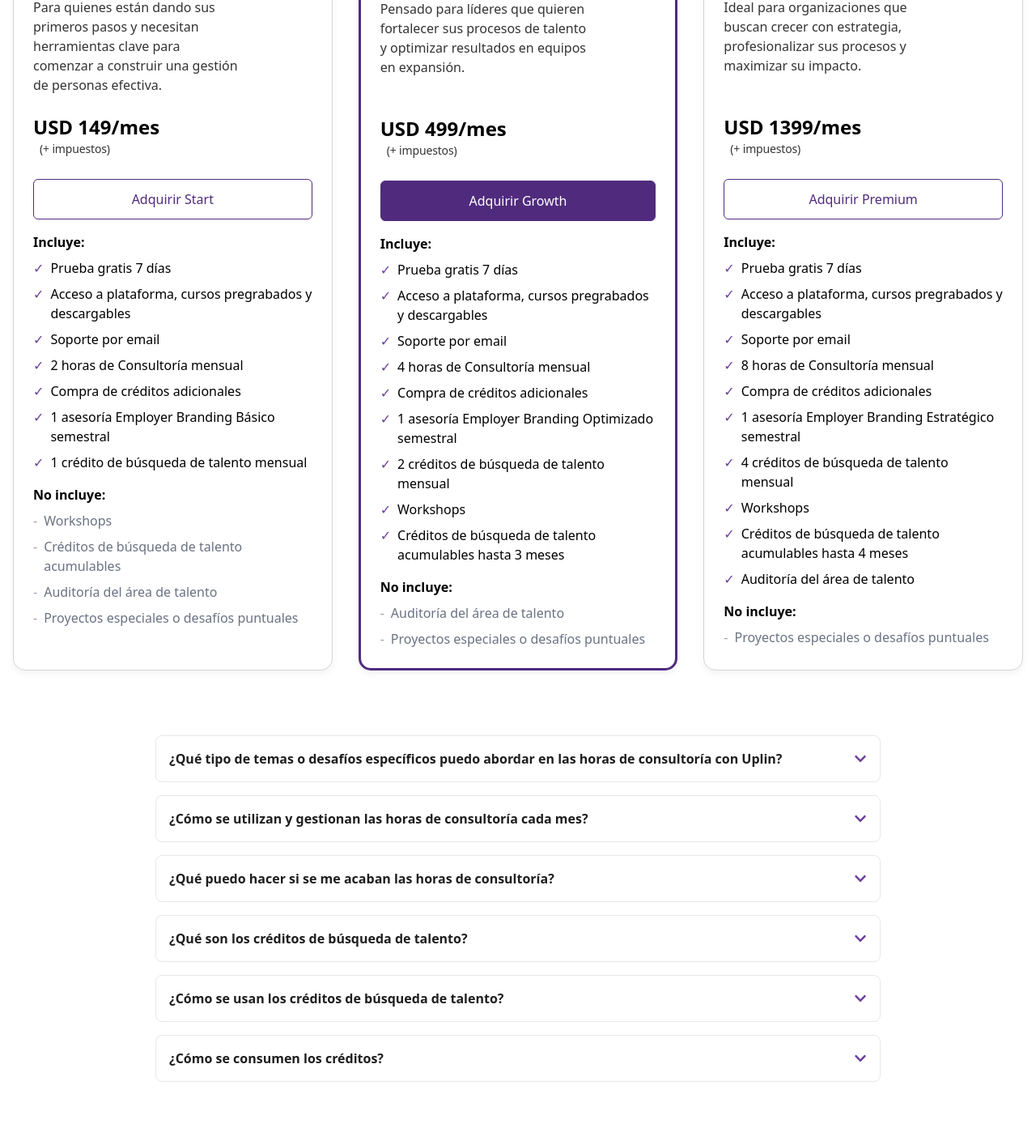
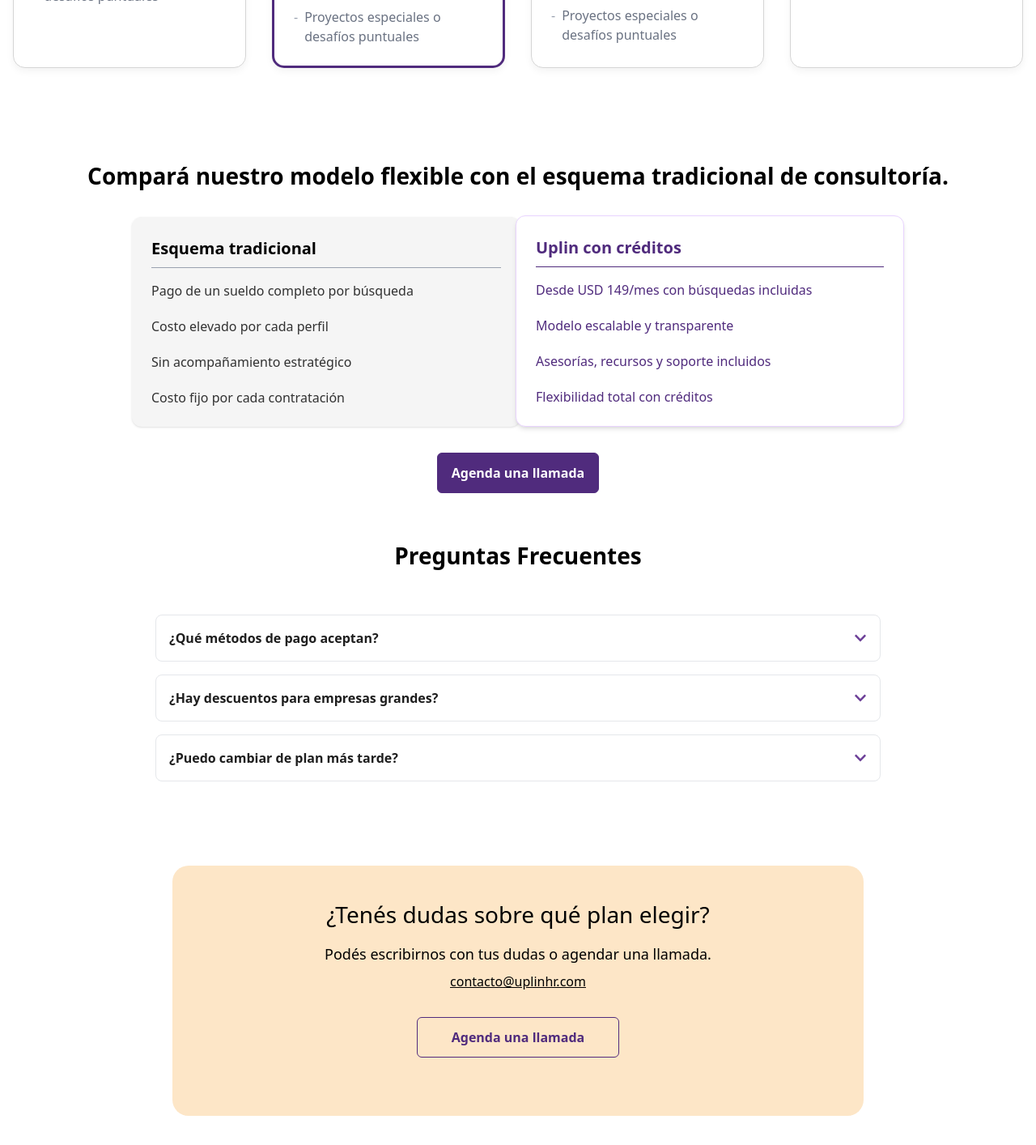
Before and after one commit to Uplinhr/uplinhr, a Next.js app: page /planes in a window 1280 px wide. Shown: the part 1300-2714 px from the top of the page at 81% size. Built offline with nearby package versions, Linux system fonts and the light colour scheme.

Commit message:
Agregué boton modo 3, página de planes

```diff
--- a/src/app/page.tsx
+++ b/src/app/page.tsx
@@ -9,7 +9,6 @@
       <Presentation/>
       <Solutions/>
       <CardsPlanLanding/>
-
     </div>
   );
 }
--- a/src/app/planes/page.tsx
+++ b/src/app/planes/page.tsx
@@ -1,14 +1,116 @@
 import CardsPlan from "@/views/cardsPlan";
-import CardsPlanLanding from "@/views/cardsPlanLanding";
-import {QAView} from "@/views/qaGeneral";
-import {QAViewP} from "@/views/qaPayments";
+import { QAViewP } from "@/views/qaPayments";
+import Button from "@/components/Button/Button";
+
 const Planes = () => {
   return (
     <section className="bg-white h-auto">
-   <CardsPlan/>
-   <CardsPlanLanding/>
-    <QAView/>
-    <QAViewP/>
+      <div className="pt-16 mb-14 font-poppins">
+        <h1 className="mb-[30px] text-center font-semibold text-[28px]">
+          Potenciá tu gestión de talento con los planes flexibles de Uplin
+        </h1>
+        <h3 className="text-center font-400 text-[20px]">
+          La diferencia está en el nivel de profundidad, en la cantidad de
+          asesorías,
+          <br /> nivel de acompañamiento y búsquedas de talento que tenés a
+          disposición.
+        </h3>
+      </div>
+
+      <CardsPlan />
+
+      <div className="pt-16 mb-14 font-poppins">
+        <h1 className="mb-[30px] text-center font-semibold text-[28px]">
+          Compará nuestro modelo flexible con el esquema tradicional de
+          consultoría.
+        </h1>
+
+        <div className="flex flex-col md:flex-row gap-6 justify-center items-stretch px-4">
+          <div className="bg-[#F5F5F5] rounded-xl p-6 max-w-[480px] md:w-1/2 shadow-sm mx-auto md:mx-0 md:self-start">
+            <h3 className="text-[20px] font-semibold text-black mb-2">
+              Esquema tradicional
+            </h3>
+            <div className="border-b border-gray-400 mb-4 w-full" />
+            <ul className="space-y-5">
+              <li className="text-[16px] font-500 text-[rgba(0,0,0,0.8)]">
+                Pago de un sueldo completo por búsqueda
+              </li>
+              <li className="text-[16px] font-500 text-[rgba(0,0,0,0.8)]">
+                Costo elevado por cada perfil
+              </li>
+              <li className="text-[16px] font-500 text-[rgba(0,0,0,0.8)]">
+                Sin acompañamiento estratégico
+              </li>
+              <li className="text-[16px] font-normal text-[rgba(0,0,0,0.8)]">
+                Costo fijo por cada contratación
+              </li>
+            </ul>
+          </div>
+
+          <div className="bg-[#FFFF] rounded-xl p-6 max-w-[480px] md:w-1/2 shadow-md border border-purple-200 mx-auto md:ml-[-30px] md:mr-0 md:self-end relative md:-mt-16 z-10">
+            <h3 className="text-[20px] font-semibold text-[#502B7D] mb-2">
+              Uplin con créditos
+            </h3>
+            <div className="border-b border-[#502B7D] mb-4 w-full" />
+            <ul className="space-y-5">
+              <li className="text-[16px] font-500 text-[#502B7D]">
+                Desde USD 149/mes con búsquedas incluidas
+              </li>
+              <li className="text-[16px] font-500 text-[#502B7D]">
+                Modelo escalable y transparente
+              </li>
+              <li className="text-[16px] font-500 text-[#502B7D]">
+                Asesorías, recursos y soporte incluidos
+              </li>
+              <li className="text-[16px] font-500 text-[#502B7D]">
+                Flexibilidad total con créditos
+              </li>
+            </ul>
+          </div>
+        </div>
+
+        <div className="my-8 flex justify-center">
+          <Button
+            link="https://outlook.office365.com/book/ConectconUplin1@uplinhr.com/?ismsaljsauthenabled=true"
+            tag="Agenda una llamada"
+            mode={0}
+            height={50}
+            width={200}
+          />
+        </div>
+      </div>
+
+      <div className="mt-10 mb-14 font-poppins">
+        <h1 className="mb-[20px] text-center font-semibold text-[28px]">
+          Preguntas Frecuentes
+        </h1>
+        <QAViewP />
+      </div>
+
+      <div className="mx-auto mt-10 mb-14 font-poppins w-2/3 h-auto bg-[#FDE6C7] rounded-[20px] px-6 py-10 text-center">
+        <h2 className="mb-4 text-black text-[28px] font-stretch-75% leading-10">
+          ¿Tenés dudas sobre qué plan elegir?
+        </h2>
+        <h4 className="text-black text-[18px] font-normal leading-normal mb-2">
+          Podés escribirnos con tus dudas o agendar una llamada.
+        </h4>
+        <a
+          href="mailto:contacto@uplinhr.com"
+          className="text-black underline font-medium hover:text-[#502B7D] transition-colors duration-200"
+        >
+          contacto@uplinhr.com
+        </a>
+
+        <div className="my-8 flex justify-center">
+          <Button
+            link="https://outlook.office365.com/book/ConectconUplin1@uplinhr.com/?ismsaljsauthenabled=true"
+            tag="Agenda una llamada"
+            mode={3}
+            height={50}
+            width={250}
+          />
+        </div>
+      </div>
     </section>
   );
 };
--- a/src/components/Button/Button.tsx
+++ b/src/components/Button/Button.tsx
@@ -1,69 +1,81 @@
 import Link from "next/link";
 
-interface ButtonProps{
+interface ButtonProps {
   link: string;
   tag: string;
-    mode: 0 | 1 | 2;
-    height: number
-    width: number
+  mode: 0 | 1 | 2 | 3;
+  height: number;
+  width: number;
 }
 
 /**
  * Componente button personalizado
- * @param {string} link - URL del boton
- * @param {string} tag - Etiqueta del boton
- * @param {0 | 1 | 2} mode - Indica el modo de color del boton
- * @param {number} height - Altura del boton
- * @param {number} width - Ancho del boton
- * @returns {JSX.Element} Componente de botón estilizado
+ * @param {string} link - URL del botón
+ * @param {string} tag - Etiqueta del botón
+ * @param {0 | 1 | 2 | 3} mode - Estilo visual del botón
+ * @param {number} height - Altura del botón
+ * @param {number} width - Ancho del botón
+ * @returns {JSX.Element} Botón estilizado
  */
-const Button = ({link, tag, mode, height, width}: ButtonProps) => {
-
+const Button = ({ link, tag, mode, height, width }: ButtonProps) => {
   const colorConfig = {
     0: {
       base: {
-        bg: 'bg-[#502B7D]',
-        text: 'text-white',
-        border: 'border border-[#502B7D]',
-        fontWeight: 'font-semibold',
+        bg: "bg-[#502B7D]",
+        text: "text-white",
+        border: "border border-[#502B7D]",
+        fontWeight: "font-semibold",
       },
       hover: {
-        bg: 'hover:bg-white',
-        text: 'hover:text-[#502B7D]'
-      }
+        bg: "hover:bg-white",
+        text: "hover:text-[#502B7D]",
+      },
     },
     1: {
       base: {
-        bg: 'bg-white',
-        text: 'text-[#502B7D]',
-        border: 'border border-[#502B7D]',
-        fontWeight: 'font-semibold',
+        bg: "bg-white",
+        text: "text-[#502B7D]",
+        border: "border border-[#502B7D]",
+        fontWeight: "font-semibold",
       },
       hover: {
-        bg: 'hover:bg-[#502B7D]',
-        text: 'hover:text-white'
-      }
+        bg: "hover:bg-[#502B7D]",
+        text: "hover:text-white",
+      },
     },
     2: {
       base: {
-        bg: 'bg-[#72C058]',
-        text: 'text-white',
-        border: 'border border-[#72C058]',
-        fontWeight: 'font-semibold',
+        bg: "bg-[#72C058]",
+        text: "text-white",
+        border: "border border-[#72C058]",
+        fontWeight: "font-semibold",
       },
       hover: {
-        bg: 'hover:bg-white',
-        text: 'hover:text-[#72C058]'
-      }
-    }
+        bg: "hover:bg-white",
+        text: "hover:text-[#72C058]",
+      },
+    },
+    3: {
+      base: {
+        bg: "bg-transparent",
+        text: "text-[#502B7D]",
+        border: "border border-[#502B7D]",
+        fontWeight: "font-semibold",
+      },
+      hover: {
+        bg: "hover:bg-[#502B7D]",
+        text: "hover:text-white",
+      },
+    },
   };
 
   const { base, hover } = colorConfig[mode];
 
-  return(
+  return (
     <div className="flex justify-center">
-      <Link href={link}>
-        <button className={`
+      <Link href={link} target="_blank" rel="noopener noreferrer">
+        <button
+          className={`
             font-poppins
             text-[16px]
             rounded-[6px]
@@ -80,16 +92,16 @@
           style={{
             height: `${height}px`,
             width: `${width}px`,
-            minWidth: 'fit-content',
-            fontStyle: 'normal',
-            textAlign: 'center',
+            minWidth: "fit-content",
+            fontStyle: "normal",
+            textAlign: "center",
           }}
         >
           {tag}
         </button>
       </Link>
     </div>
-  )
-}
+  );
+};
 
-export default Button
+export default Button;
```
Lines whose indentation alone changed are shown as unchanged.
